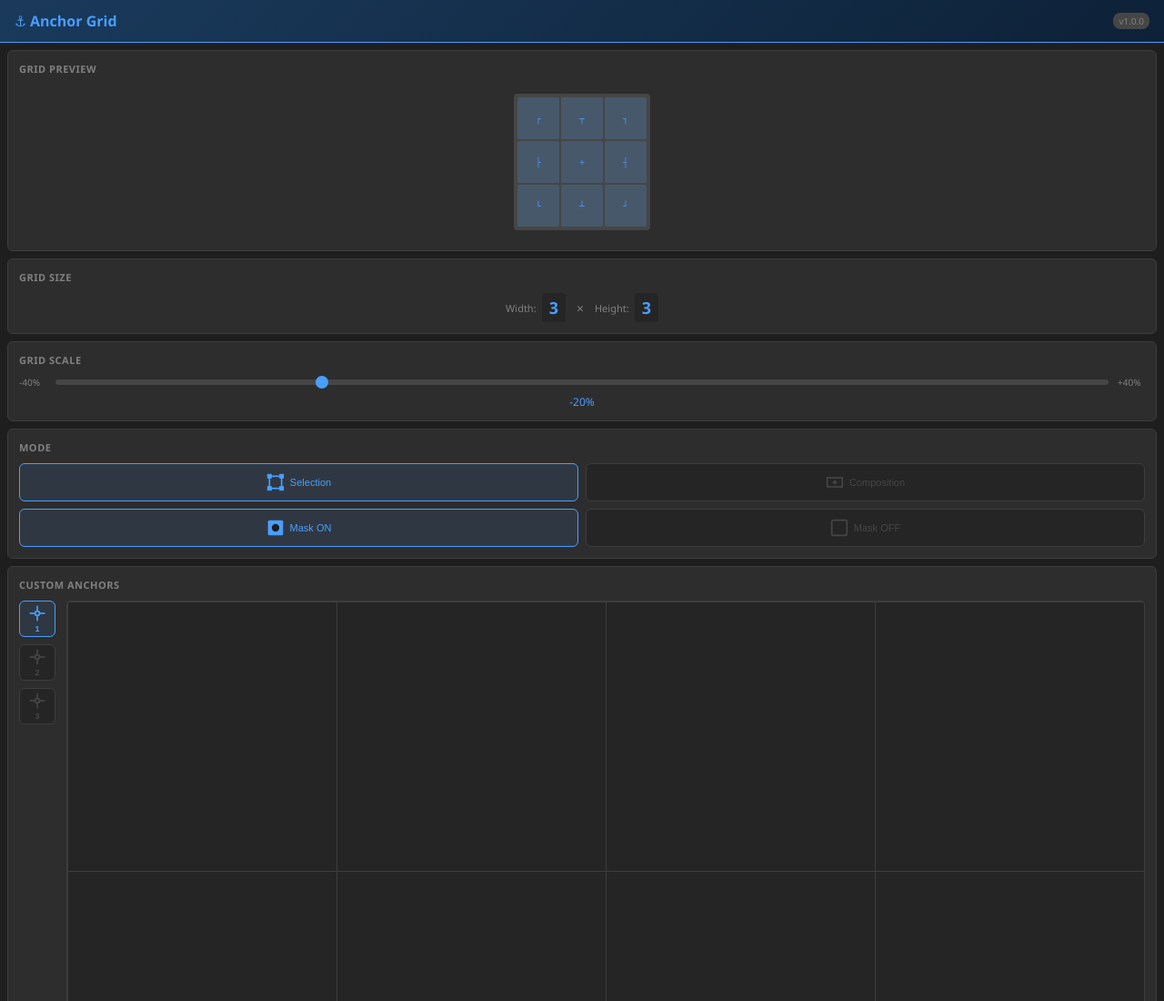
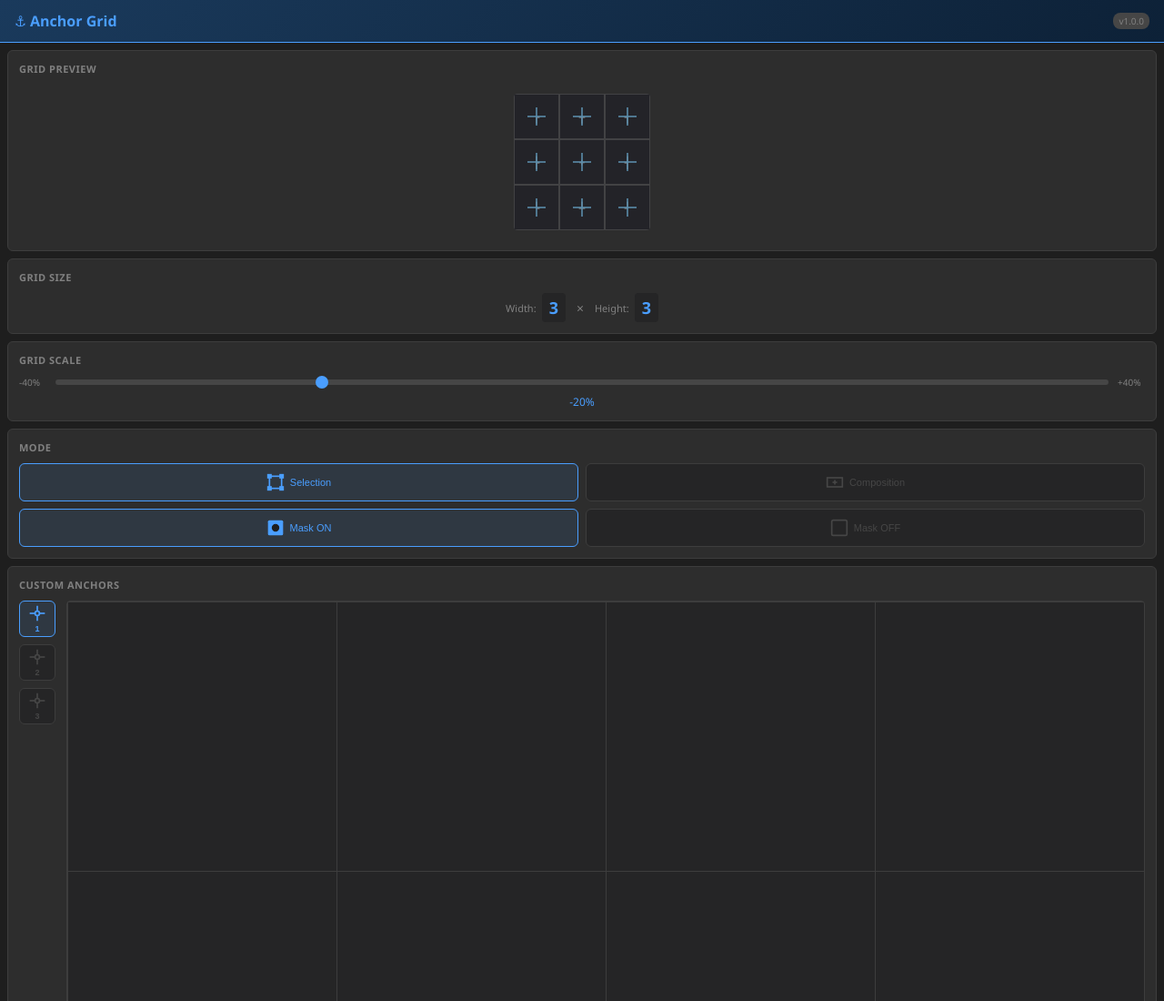
Before and after one commit to hjkim0226-droid/AnkerMoveConsole_editors, a plain HTML site: page cep/index.html in a window 1280 px wide. Shown: the top 1100 px of the page at 91% size. Drawn offline with Linux system fonts and the light colour scheme.

Commit message:
feat: UI improvements - icons, cursors, grid preview
- Custom anchor icon: +10% larger overall
- Settings icon: 2x larger inner circle, shorter teeth
- All draggable values: cursor ew-resize
- CEP grid preview: matches popup style (no gaps, border lines, crosshair marks)

```diff
--- a/cep/css/style.css
+++ b/cep/css/style.css
@@ -82,31 +82,77 @@ body {
 
 .preview-grid {
     display: grid;
-    gap: 2px;
-    background: var(--dark-gray);
-    padding: 4px;
+    gap: 0;
+    /* No gap - use borders instead */
+    background: #232328;
+    /* Matches popup cell bg */
+    padding: 0;
     border-radius: 4px;
     width: 150px;
     height: 150px;
+    overflow: hidden;
 }
 
 .preview-cell {
-    background: rgba(74, 158, 255, 0.2);
-    border-radius: 2px;
+    background: rgba(35, 35, 40, 0.8);
+    border: 1px solid rgba(80, 80, 80, 0.7);
+    /* Gray grid lines */
     display: flex;
     align-items: center;
     justify-content: center;
     cursor: pointer;
     transition: all 0.15s ease;
+    position: relative;
 }
 
 .preview-cell:hover {
-    background: rgba(74, 158, 255, 0.5);
+    background: rgba(74, 207, 255, 0.3);
 }
 
+/* Anchor mark style - crosshair */
 .preview-cell .mark {
-    color: var(--blue);
-    font-size: 10px;
+    width: 100%;
+    height: 100%;
+    display: flex;
+    align-items: center;
+    justify-content: center;
+    position: relative;
+}
+
+.preview-cell .mark::before,
+.preview-cell .mark::after {
+    content: '';
+    position: absolute;
+    background: rgba(90, 140, 170, 0.8);
+}
+
+.preview-cell .mark::before {
+    width: 40%;
+    height: 2px;
+}
+
+.preview-cell .mark::after {
+    width: 2px;
+    height: 40%;
+}
+
+.preview-cell:hover .mark::before,
+.preview-cell:hover .mark::after {
+    background: rgba(74, 207, 255, 1);
+}
+
+/* Center dot */
+.preview-cell .mark .dot {
+    width: 4px;
+    height: 4px;
+    background: rgba(90, 140, 170, 0.8);
+    border-radius: 50%;
+    position: absolute;
+}
+
+.preview-cell:hover .mark .dot {
+    background: rgba(74, 207, 255, 1);
+    box-shadow: 0 0 6px rgba(74, 207, 255, 0.8);
 }
 
 /* Grid Size Control */
@@ -450,6 +496,8 @@ body {
     color: var(--blue);
     min-width: 35px;
     text-align: right;
+    cursor: ew-resize;
+    user-select: none;
 }
 
 /* Shortcuts */
```
Also changed, not shown: 1 other file.
